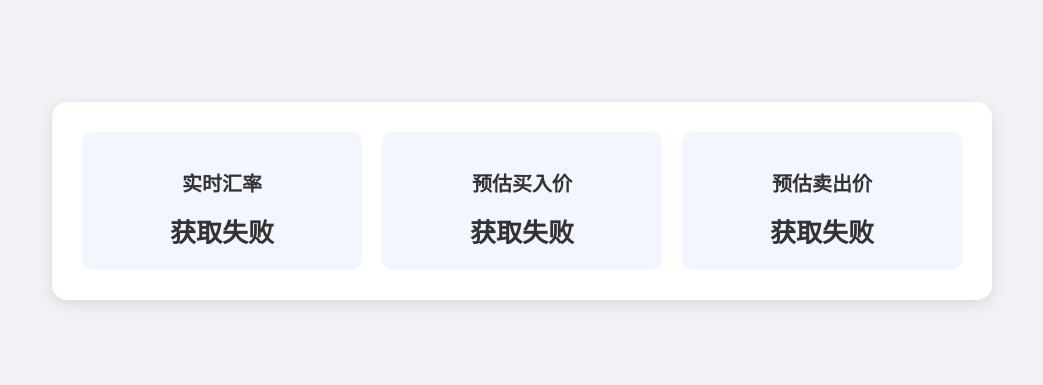
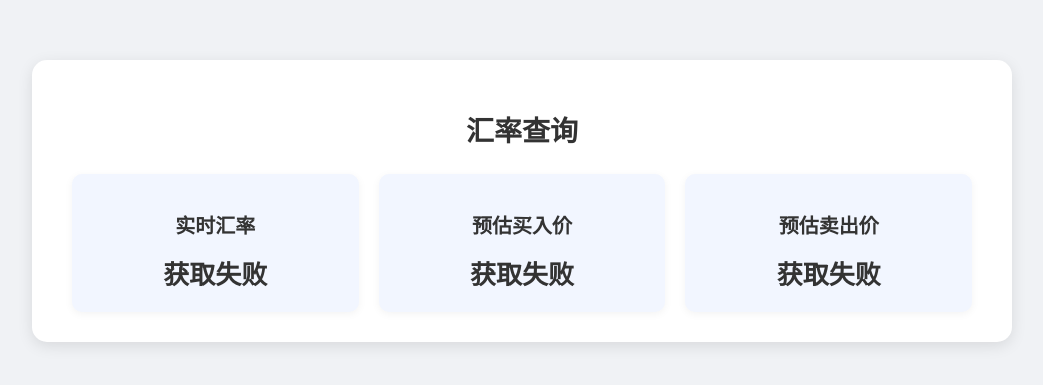
Before and after one commit to adaovo181/rate, a plain HTML site: page index.html in a window 1280 px wide. Shown: the part 199-584 px from the top of the page, without its empty margins (118-1161 px from the left). Drawn offline with Linux system fonts and the light colour scheme; no server answers.

Commit message:
Update index.html

```diff
--- a/index.html
+++ b/index.html
@@ -2,7 +2,7 @@
 <html>
 <head>
     <meta charset="UTF-8">
-    <title>实时汇率</title>
+    <title>汇率查询</title>
     <style>
         body {
             font-family: "Segoe UI", Tahoma, Geneva, Verdana, sans-serif;
@@ -16,25 +16,36 @@
 
         .card {
             background-color: #ffffff;
-            padding: 30px 20px;
+            padding: 30px 40px;
             border-radius: 15px;
             box-shadow: 0 4px 15px rgba(0,0,0,0.1);
-            display: flex;
-            justify-content: space-between;
+            text-align: center;
             max-width: 900px;
             width: 100%;
         }
 
-        .column {
+        h1 {
+            font-size: 28px;
+            color: #333;
+            margin-bottom: 25px;
+        }
+
+        .card-row {
+            display: flex;
+            justify-content: space-between;
+            gap: 20px;
+        }
+
+        .small-card {
             background-color: #f2f6ff;
             flex: 1;
-            margin: 0 10px;
             border-radius: 10px;
             padding: 20px;
             text-align: center;
+            box-shadow: 0 2px 8px rgba(0,0,0,0.05);
         }
 
-        .column h2 {
+        .small-card h2 {
             font-size: 20px;
             color: #333;
             margin-bottom: 15px;
@@ -47,28 +58,31 @@
         }
 
         @media (max-width: 768px) {
-            .card {
+            .card-row {
                 flex-direction: column;
             }
-            .column {
-                margin: 10px 0;
+            .small-card {
+                margin-bottom: 15px;
             }
         }
     </style>
 </head>
 <body>
     <div class="card">
-        <div class="column">
+        <h1>汇率查询</h1>
+        <div class="card-row">
+            <div class="small-card">
                 <h2>实时汇率</h2>
                 <div class="rate" id="midRate">加载中...</div>
             </div>
-        <div class="column">
+            <div class="small-card">
                 <h2>预估买入价</h2>
                 <div class="rate" id="buyRate">加载中...</div>
             </div>
-        <div class="column">
+            <div class="small-card">
                 <h2>预估卖出价</h2>
                 <div class="rate" id="sellRate">加载中...</div>
+            </div>
         </div>
     </div>
 
```
Lines whose indentation alone changed are shown as unchanged.
